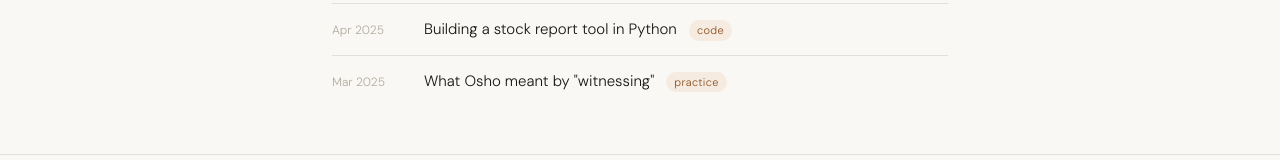
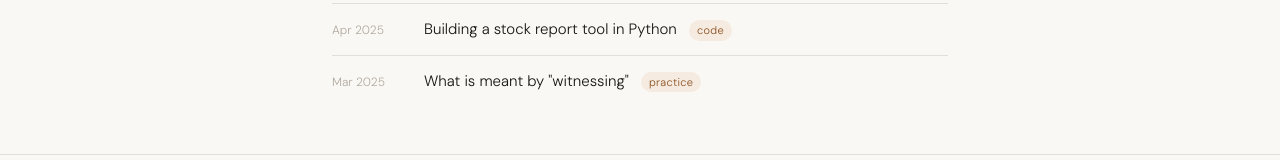
Before and after one commit to sanjaykt/sanjaykt.github.io, a plain HTML site: page index.html in a window 1280 px wide. Shown: the part 600-760 px from the top of the page. Drawn offline with Linux system fonts and the light colour scheme.

```diff
--- a/index.html
+++ b/index.html
@@ -56,7 +56,7 @@
           <li class="post-row">
             <span class="post-date">Mar 2025</span>
             <a href="/writing/" class="post-title">
-              What Osho meant by "witnessing"
+              What is meant by "witnessing"
               <span class="post-tag">practice</span>
             </a>
           </li>
```
